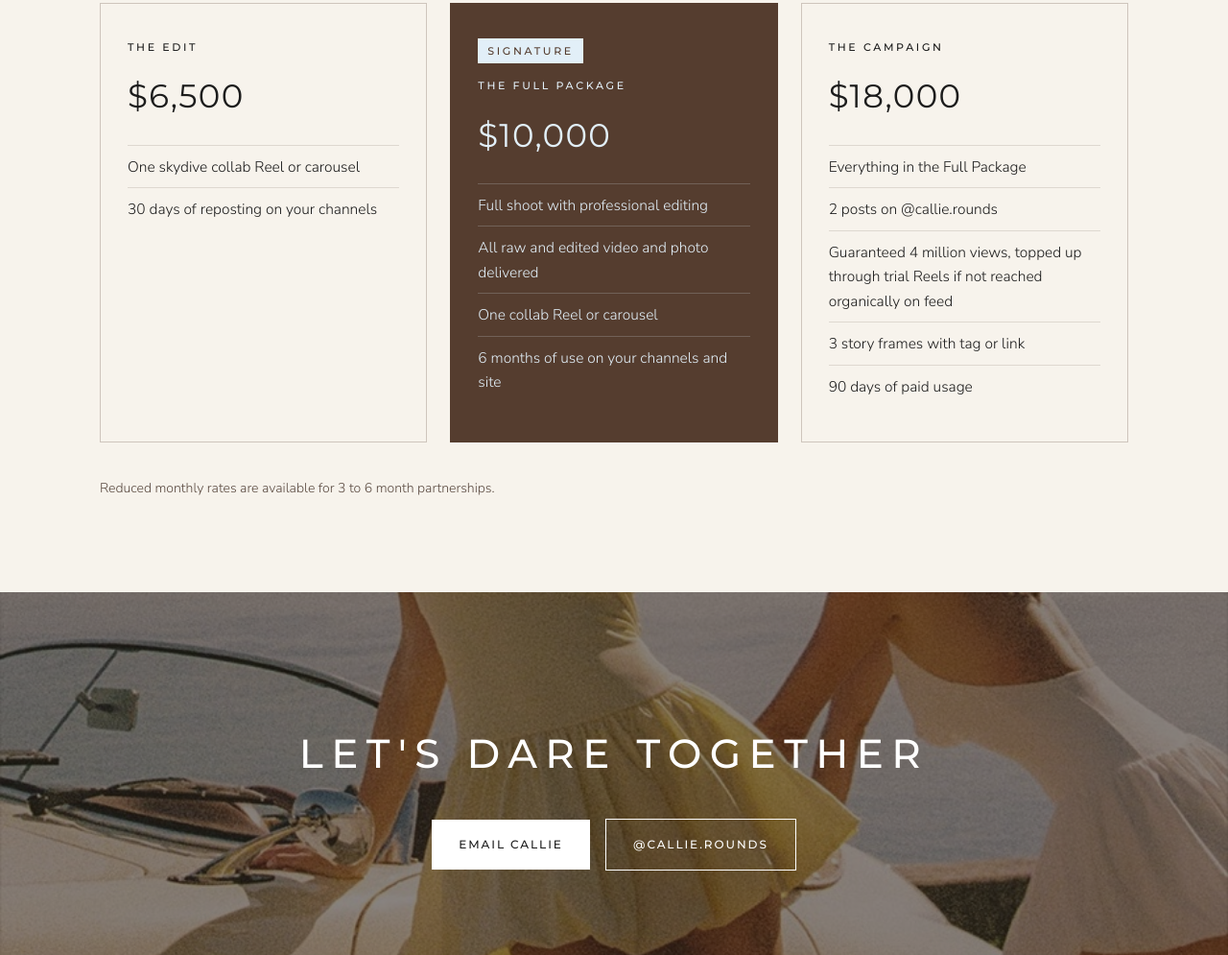
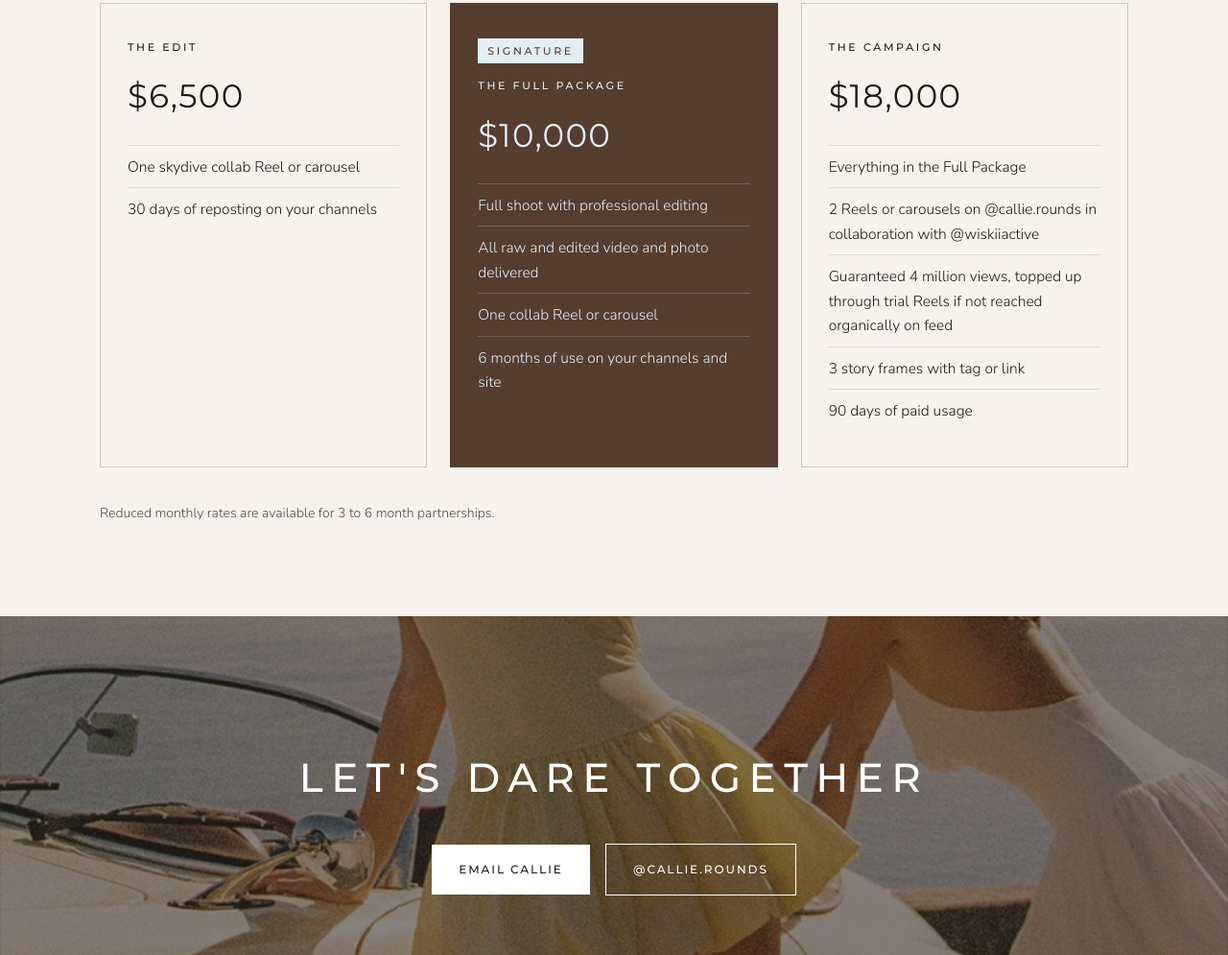
Before and after one commit to callie-rounds-media/wiskii, a plain HTML site: page index.html in a window 1280 px wide. Shown: the part 2470-3465 px from the top of the page at 96% size. Drawn offline with Linux system fonts and the light colour scheme.

Commit message:
18K: 2 collab Reels or carousels with @wiskiiactive

```diff
--- a/index.html
+++ b/index.html
@@ -157,7 +157,7 @@ footer{text-align:center;padding:28px;background:var(--ink);color:var(--capri)}
         <div class="price">$18,000</div>
         <ul>
           <li>Everything in the Full Package</li>
-          <li>2 posts on @callie.rounds</li>
+          <li>2 Reels or carousels on @callie.rounds in collaboration with @wiskiiactive</li>
           <li>Guaranteed 4 million views, topped up through trial Reels if not reached organically on feed</li>
           <li>3 story frames with tag or link</li>
           <li>90 days of paid usage</li>
```
